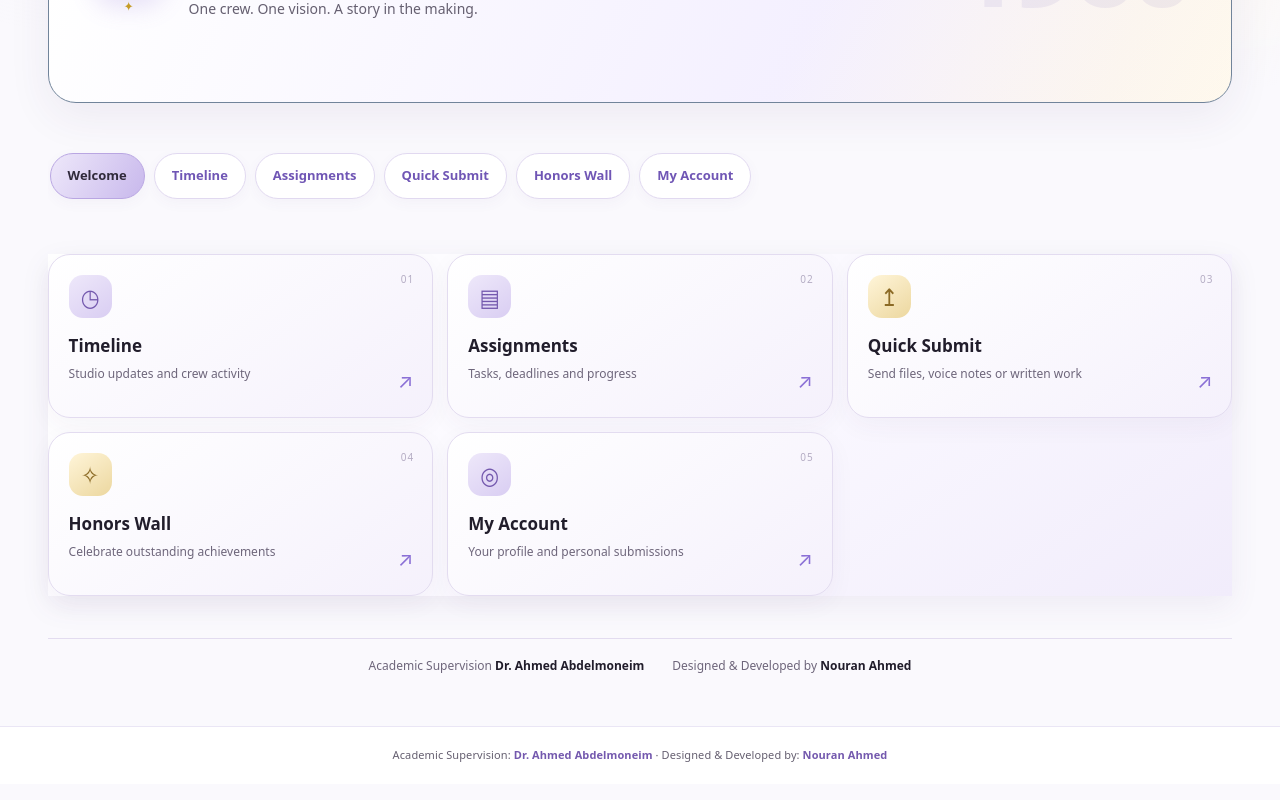
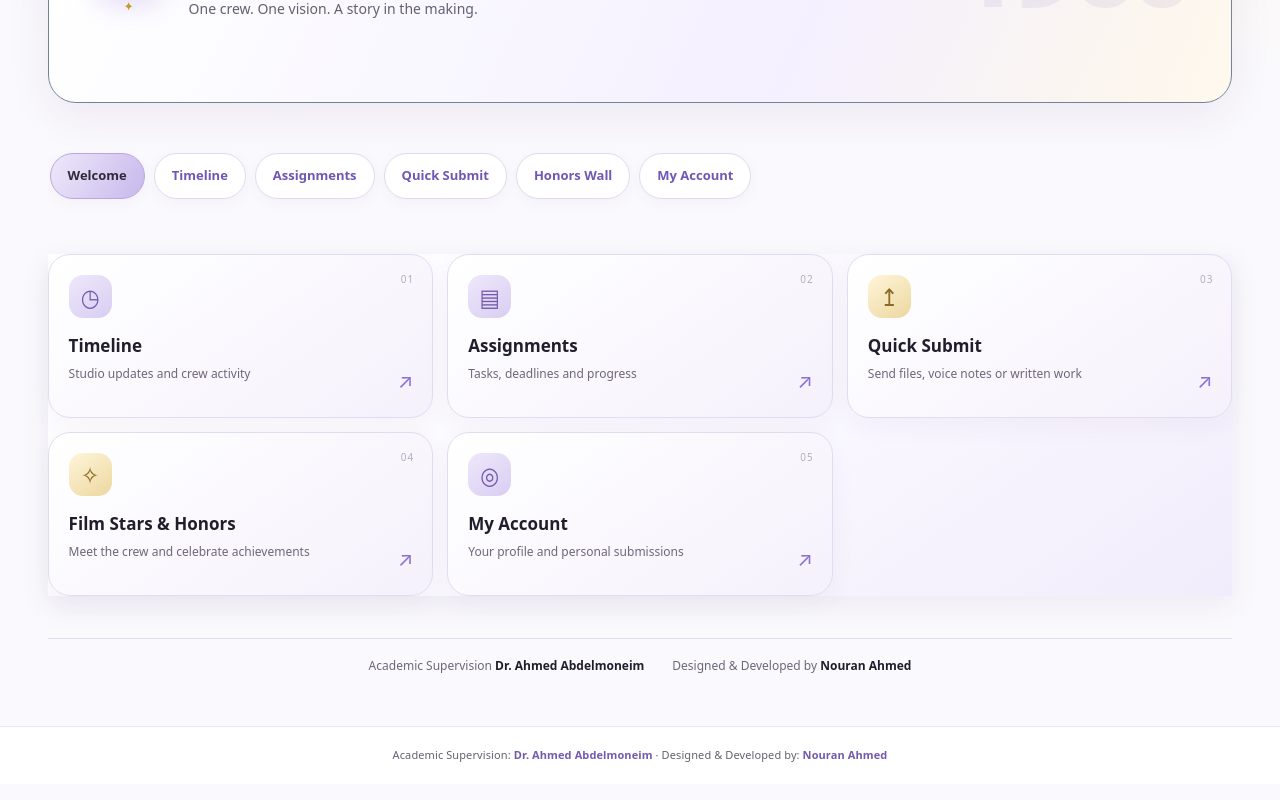
Before and after one commit to Nouranahmed126/1960-studio, a Next.js app: page / in a window 1280 px wide. Shown: the part 926-1726 px from the top of the page. Built offline with nearby package versions, Linux system fonts and the light colour scheme; no server answers.

Commit message:
Combine film stars and honors into one hub card

```diff
--- a/app/page.tsx
+++ b/app/page.tsx
@@ -4,7 +4,7 @@ const destinations=[
  {href:"/timeline",label:"Timeline",desc:"Studio updates and crew activity",icon:"◷",tone:"lavender"},
  {href:"/assignments",label:"Assignments",desc:"Tasks, deadlines and progress",icon:"▤",tone:"violet"},
  {href:"/submissions",label:"Quick Submit",desc:"Send files, voice notes or written work",icon:"↥",tone:"gold"},
- {href:"/honor-board",label:"Honors Wall",desc:"Celebrate outstanding achievements",icon:"✧",tone:"gold"},
+ {href:"/honor-board",label:"Film Stars & Honors",desc:"Meet the crew and celebrate achievements",icon:"✧",tone:"gold"},
  {href:"/dashboard",label:"My Account",desc:"Your profile and personal submissions",icon:"◎",tone:"lavender"}
 ];
 const navigation=[["/","Welcome"],["/timeline","Timeline"],["/assignments","Assignments"],["/submissions","Quick Submit"],["/honor-board","Honors Wall"],["/dashboard","My Account"]];
```
